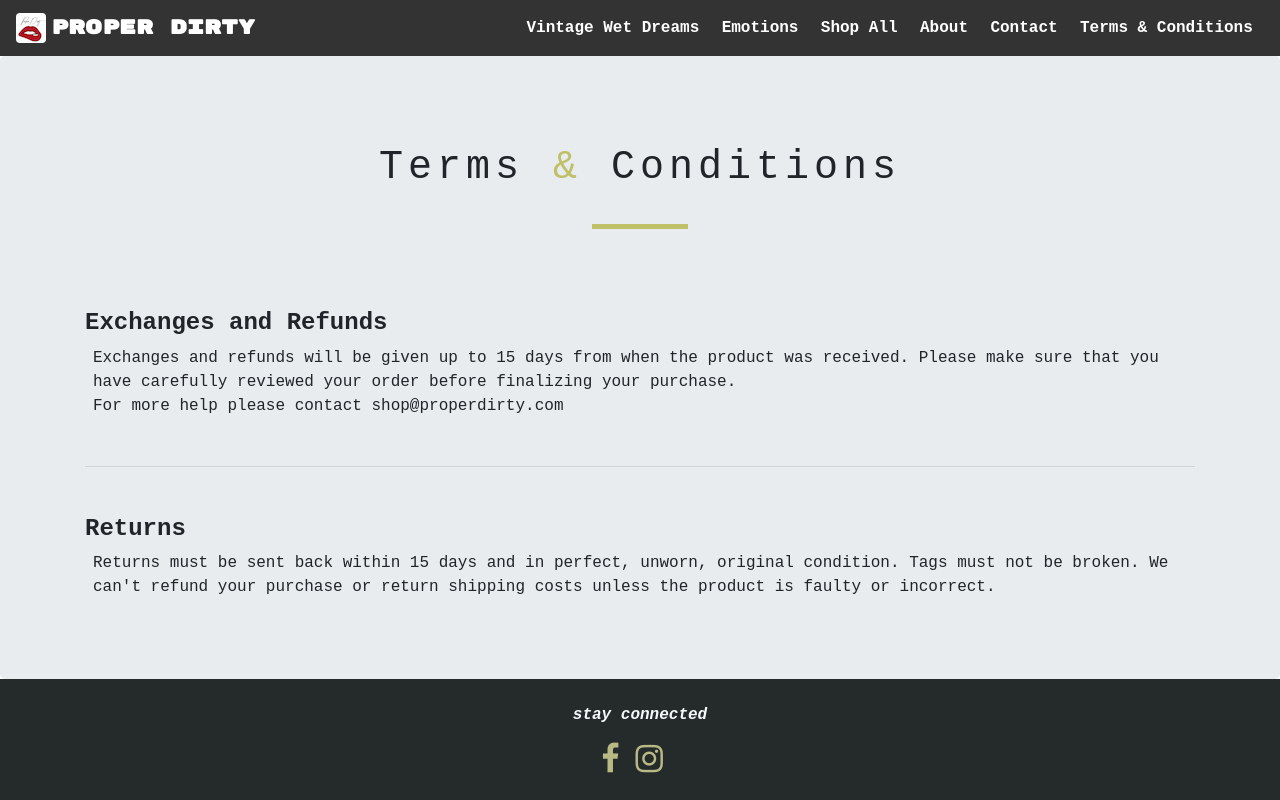
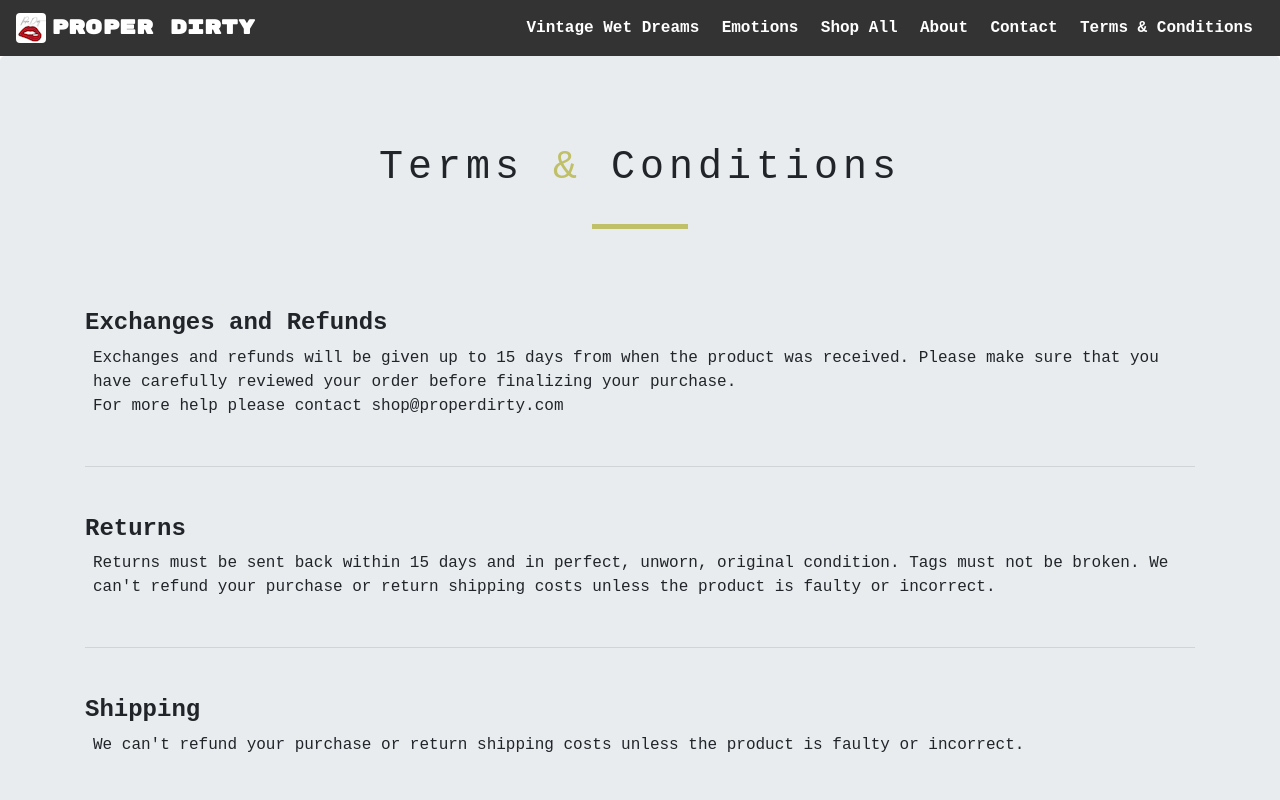
Before and after one commit to peterr101/front-end-clothing-company-site, a React (Create React App) app: page /terms-and-conditions in a window 1280 px wide. Shown: the top 800 px of the page. Built offline with nearby package versions, Linux system fonts and the light colour scheme; a web font is replaced by a local one.

Commit message:
add required CSS plugin for gsap to prevent tree shaking. Works for safari forgot to check for chrome

```diff
--- a/src/components/Contact.js
+++ b/src/components/Contact.js
@@ -3,7 +3,7 @@ import Footer from "./Footer";
 import LargeNav from "./LargeNav";
 import "./Contact.css";
 import MessageForm from "./MessageForm";
-import { TimelineMax } from "gsap";
+import { TimelineMax } from "gsap/all";
 
 class Contact extends Component {
   constructor(props) {
--- a/src/components/ProductModal.js
+++ b/src/components/ProductModal.js
@@ -1,6 +1,6 @@
 import React, { Component } from "react";
 import { Modal } from "react-bootstrap";
-import { TimelineMax, Power1 } from "gsap";
+import { TimelineMax, Power1 } from "gsap/all";
 import "./ProductModal.css";
 import ProductScrollAnimation from "./ProductScrollAnimation";
 import AcUnitIcon from "@material-ui/icons/AcUnit";
--- a/src/components/TermsAndConditions.js
+++ b/src/components/TermsAndConditions.js
@@ -2,11 +2,13 @@ import React, { Component } from "react";
 import LargeNav from "./LargeNav";
 import Footer from "./Footer";
 import "./TermsAndConditions.css";
-import { TimelineMax } from "gsap";
+import { TimelineMax, CSSPlugin } from "gsap/all";
 
 class TermsAndConditions extends Component {
   componentDidMount() {
     window.scrollTo(0, 0);
+    // Ensure required plugins don't get dropped by tree-shaking
+    const plugins = [CSSPlugin];
     const timeline = new TimelineMax();
     const header = document.getElementById("terms-header");
     const underline = document.getElementsByClassName("heading-underline");
@@ -42,6 +44,12 @@ class TermsAndConditions extends Component {
               purchase or return shipping costs unless the product is faulty or
               incorrect.
             </p>
+            <hr className="my-5" />
+            <h4 className="font-weight-bold">Shipping</h4>
+            <p className="pl-2">
+              We can't refund your purchase or return shipping costs unless the
+              product is faulty or incorrect.
+            </p>
           </div>
         </div>
         <Footer />
```
